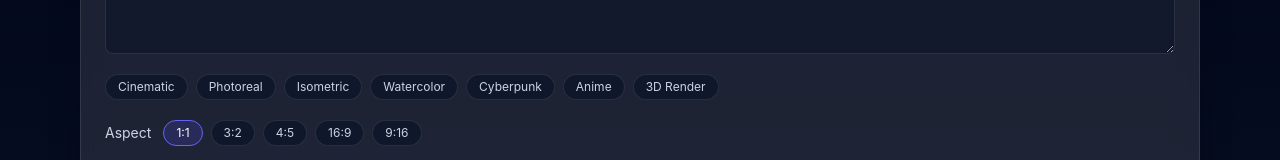
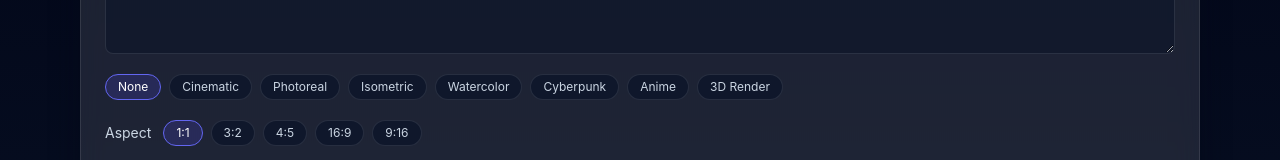
Before and after one commit to rajshah001/imagine, a React (Vite) app: page / in a window 1280 px wide. Shown: the part 208-368 px from the top of the page. Built offline with nearby package versions, Linux system fonts and the light colour scheme; no server answers.

Commit message:
feat(presets/history): add 'None' preset; store preset in history and restore on Remix; history card shows preset

```diff
--- a/src/App.jsx
+++ b/src/App.jsx
@@ -335,6 +335,12 @@ function App() {
             />
 
             <div className="flex flex-wrap gap-2 pt-1">
+              <button
+                key="none"
+                className={classNames('rounded-full border px-3 py-1 text-xs', !stylePreset ? 'border-brand-500 bg-brand-600/20 text-white' : 'border-white/10 bg-slate-900 text-slate-300 hover:text-white')}
+                onClick={() => setStylePreset(null)}
+                title="No preset"
+              >None</button>
               {STYLE_PRESETS.map((p) => (
                 <button
                   key={p.id}
@@ -343,9 +349,6 @@ function App() {
                   title={p.text}
                 >{p.label}</button>
               ))}
-              {stylePreset && (
-                <button className="text-xs text-slate-400 underline" onClick={() => setStylePreset(null)}>Clear style</button>
-              )}
             </div>
 
             <div className="flex flex-wrap items-center gap-2 pt-1">
@@ -454,6 +457,7 @@ function App() {
                        seed: appliedSeed,
                        width: appliedWidth,
                        height: appliedHeight,
+                       stylePreset: appliedStylePreset,
                      })
                    }}
               />
@@ -491,9 +495,10 @@ function App() {
           <History onLoad={(it) => {
             setPrompt(it.prompt || '')
             setModel(it.model || model)
-            setSeed(it.seed || seed)
-            setWidth(it.width || width)
-            setHeight(it.height || height)
+            setSeed(it.seed ?? seed)
+            setWidth(it.width ?? width)
+            setHeight(it.height ?? height)
+            setStylePreset(it.stylePreset ?? null)
             setView('create')
           }} />
         )}
--- a/src/components/History.jsx
+++ b/src/components/History.jsx
@@ -19,6 +19,9 @@ export default function History({ onLoad }) {
               <button className="btn btn-secondary h-8 text-xs" onClick={() => onLoad?.(it)}>Remix</button>
               <button className="btn btn-secondary h-8 text-xs" onClick={async () => navigator.clipboard.writeText(it.url)}>Copy link</button>
             </div>
+            {it.stylePreset && (
+              <div className="px-2 pb-2 text-[10px] text-slate-400">Preset: {it.stylePreset}</div>
+            )}
           </figure>
         ))}
       </div>
```
